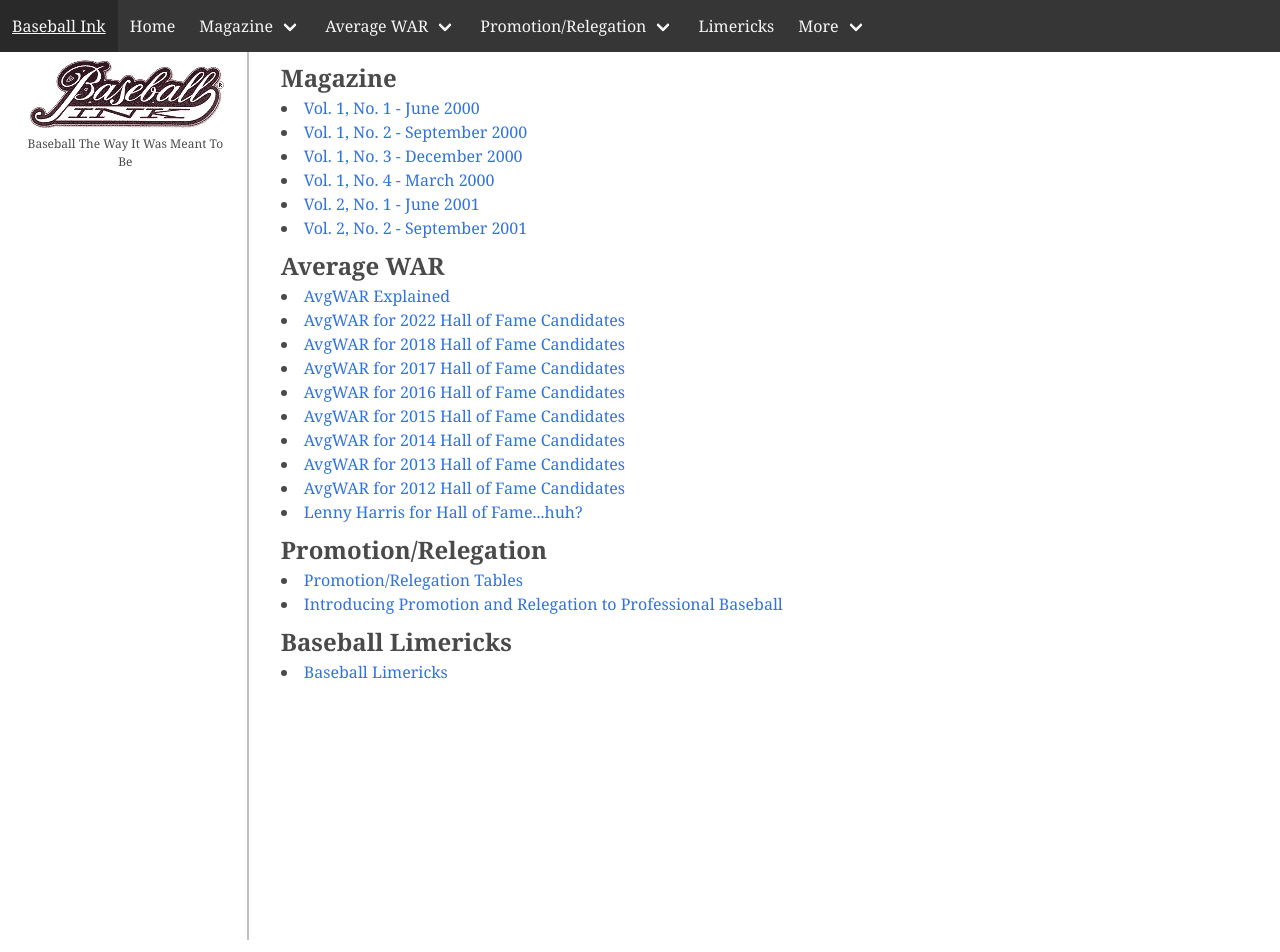
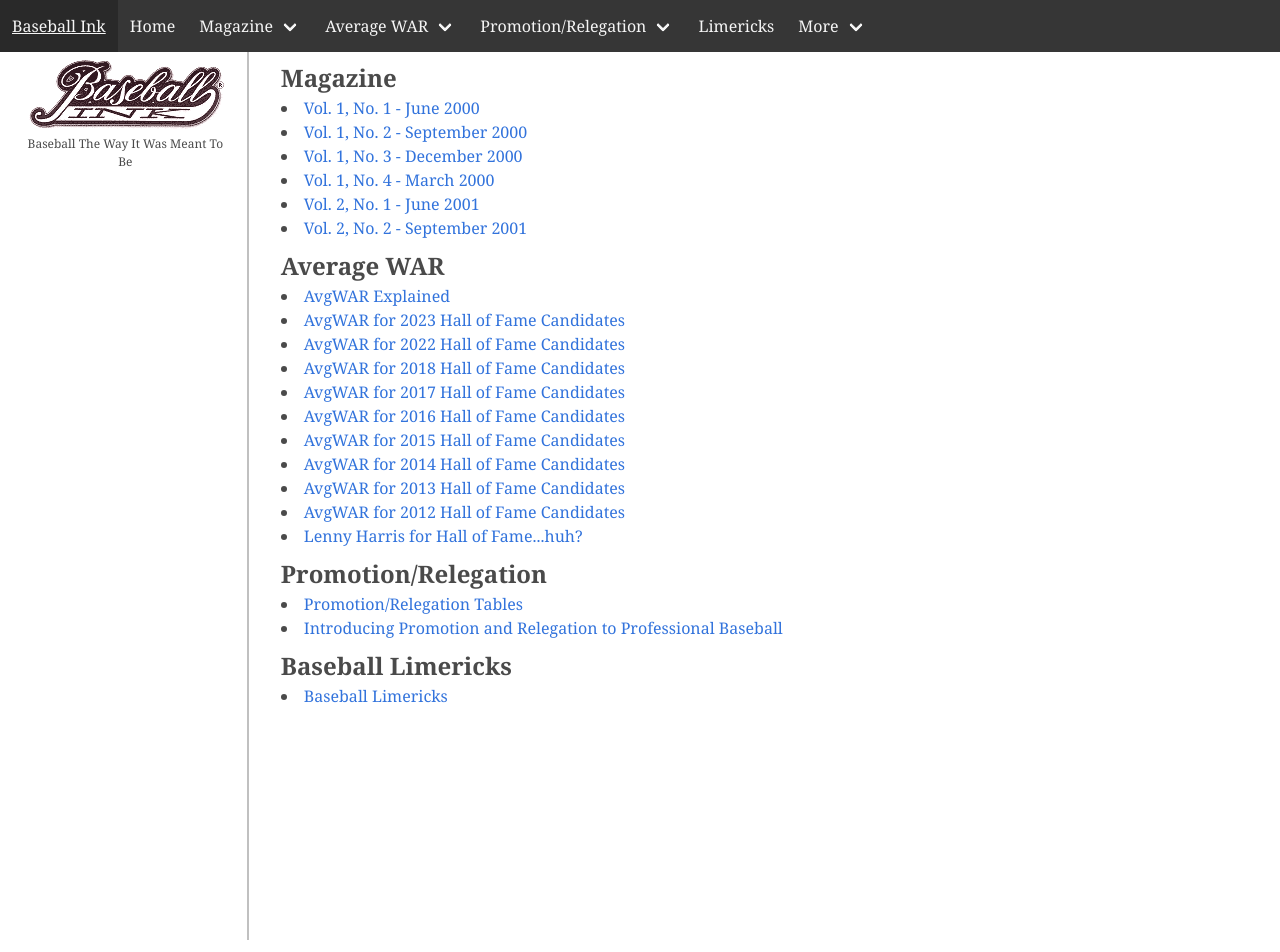
Before and after one commit to jaypalexa/baseballink, a Jekyll site: the page built from index.md, in a window 1280 px wide. Built offline with Jekyll 4.4.1, drawn with Linux system fonts in a browser that asks for light colours.

Commit message:
AvgWAR 2023 in index.md

```diff
--- a/index.md
+++ b/index.md
@@ -17,6 +17,7 @@
 <h1>Average WAR</h1>
 <ul>
   <li><a href="{{ site.url }}{{ site.baseurl }}/pages/avg-war/avg-war.html">AvgWAR Explained</a></li>
+  <li><a href="{{ site.url }}{{ site.baseurl }}/pages/avg-war/average-war-for-2023-hall-of-fame-candidates.html">AvgWAR for 2023 Hall of Fame Candidates</a></li>
   <li><a href="{{ site.url }}{{ site.baseurl }}/pages/avg-war/average-war-for-2022-hall-of-fame-candidates.html">AvgWAR for 2022 Hall of Fame Candidates</a></li>
   <li><a href="{{ site.url }}{{ site.baseurl }}/pages/avg-war/average-war-for-2018-hall-of-fame-candidates.html">AvgWAR for 2018 Hall of Fame Candidates</a></li>
   <li><a href="{{ site.url }}{{ site.baseurl }}/pages/avg-war/average-war-for-2017-hall-of-fame-candidates.html">AvgWAR for 2017 Hall of Fame Candidates</a></li>
```
